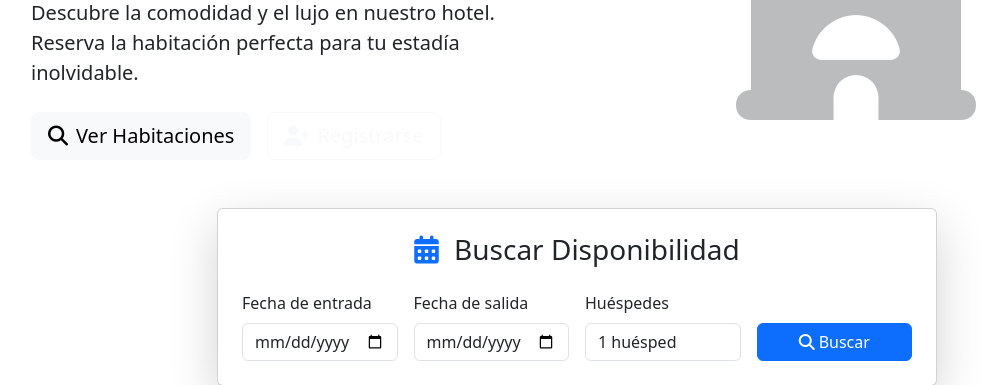
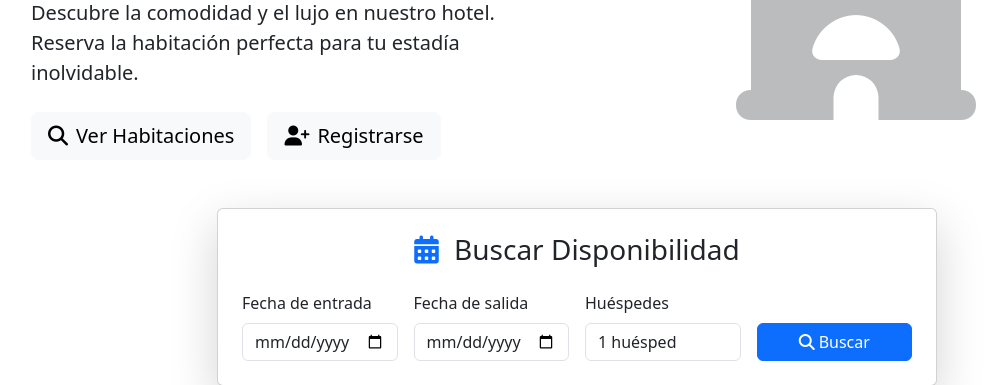
Before and after one commit to FranciscoVza/gestorHotel, a Django app: page / in a window 1280 px wide. Shown: the part 240-625 px from the top of the page, without its empty margins (63-1070 px from the left). Run offline with Django 5.2, Linux system fonts and the light colour scheme; data comes from the database, SQL or seed files in the repository; some libraries are stand-ins or nearby versions.

Commit message:
arreglo color de boton

```diff
--- a/hotel/templates/hotel/inicio.html
+++ b/hotel/templates/hotel/inicio.html
@@ -20,7 +20,7 @@
                         <i class="fas fa-search me-2"></i>Ver Habitaciones
                     </a>
                     {% if not user.is_authenticated %}
-                        <a href="{% url 'registrarse' %}" class="btn btn-outline-light btn-lg">
+                        <a href="{% url 'registrarse' %}" class="btn btn-light  btn-lg">
                             <i class="fas fa-user-plus me-2"></i>Registrarse
                         </a>
                     {% endif %}
```
